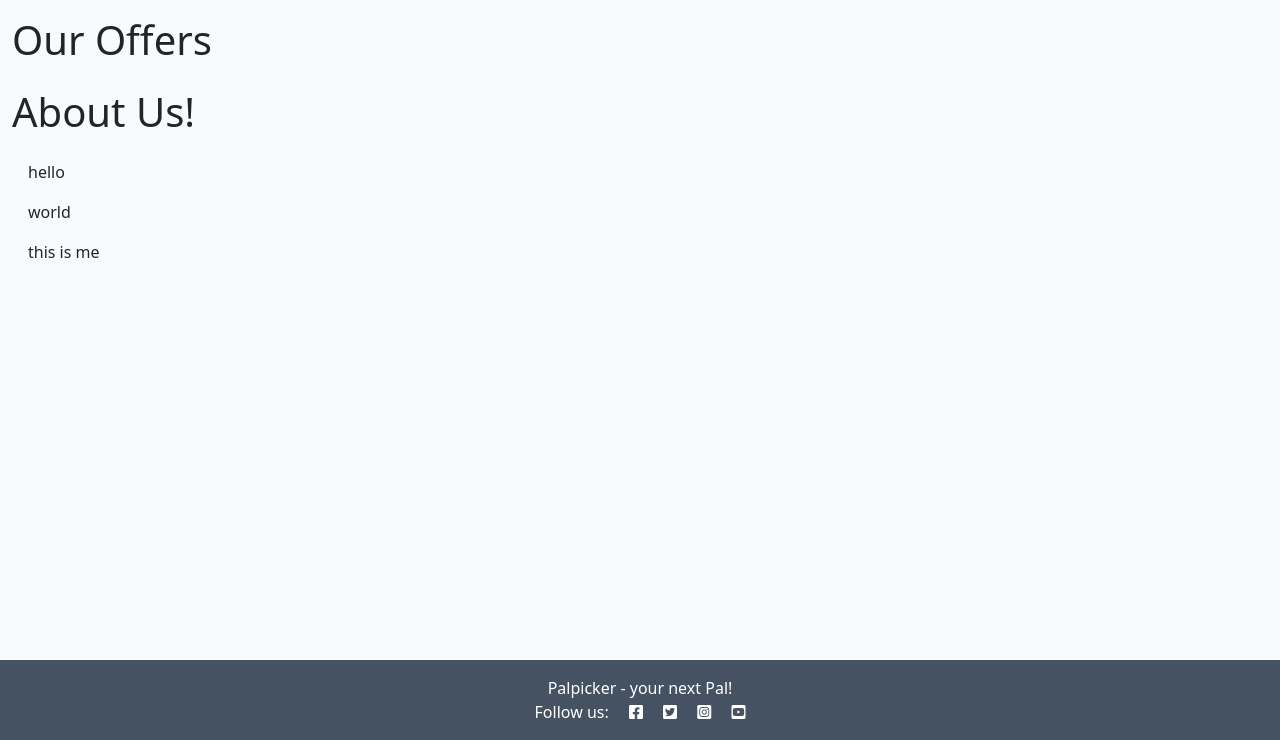
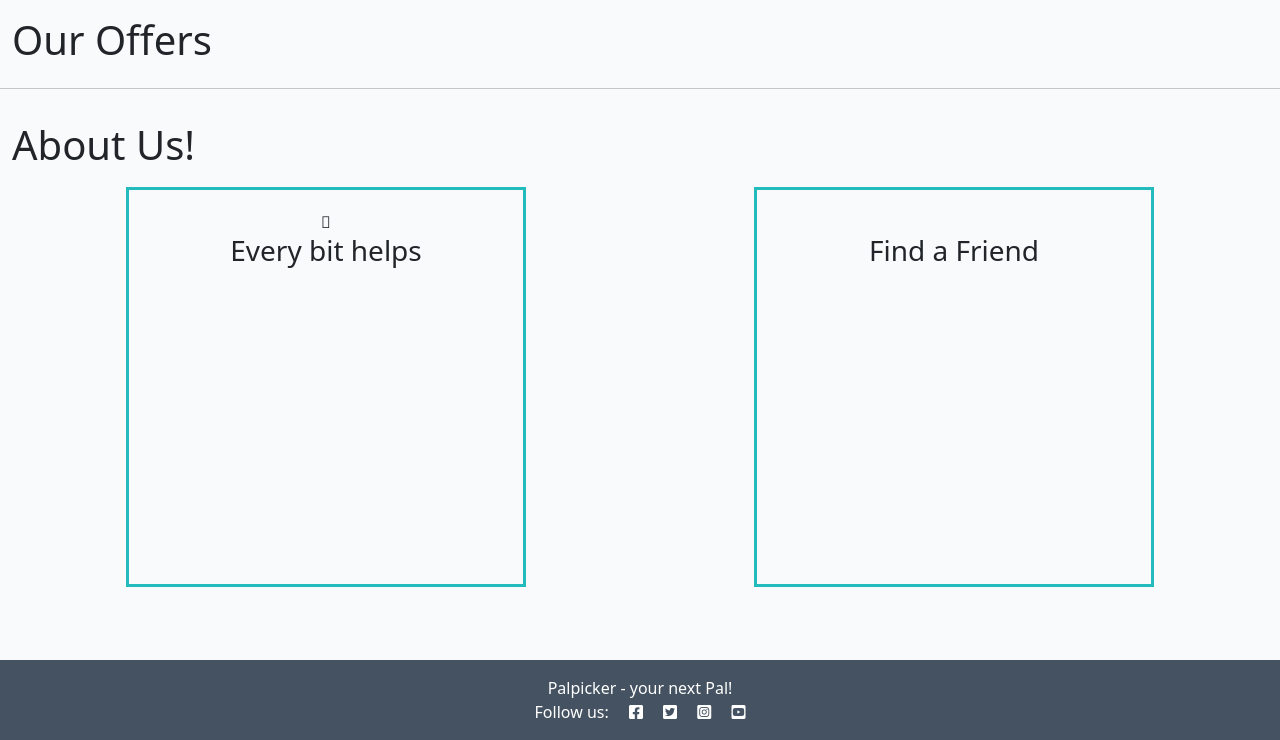
Before and after one commit to HinaKhan94/palpicker, a Django app: page / in a window 1280 px wide. Shown: the part 60-800 px from the top of the page. Run offline with Django 3.2, Linux system fonts and the light colour scheme; data that the repository does not hold is empty.

Commit message:
chore: add icons in about us section

```diff
--- a/static/css/style.css
+++ b/static/css/style.css
@@ -140,3 +140,18 @@ body {
     background: transparent;
     border: none;
 }
+
+.wrapper {
+    display: flex;
+    justify-content: space-around;
+    flex-wrap: wrap;
+}
+
+.about-us {
+    border: #23BBBB solid;
+    padding: 20px;
+    width: 400px;
+    height: 400px;
+    margin-bottom: 10px;
+    margin-top: 10px;
+}
--- a/templates/index.html
+++ b/templates/index.html
@@ -57,6 +57,7 @@
     </nav>
     {% endif %}
 </div>
+<hr>
 
 <div class="container-fluid">
     <div class="row">
@@ -65,19 +66,20 @@
         <div class="col-12 mt-3 left">
             <div class="row">
                 <h1 class="offer">About Us!</h1>
-                <div class="col-md-4">
-                    <div class="card mb-4">
-                        <div class="card-body">
-                            <div class="image-container">
-                                <p>hello</p>
-                                <p>world</p>
-                                <p>this is me </p>
-
-                            </div>
-
+                    <div class="grid text-center wrapper" style="--bs-columns: 3;">
+                        <div class="about-us">
+                            <i class="fa-solid fa-seedling"></i>
+                            <br>
+                            <h3>Every bit helps</h3>
+                            <p></p>
+                        </div>
+                        <div class="about-us">
+                            <i class="fa-solid fa-user-group"></i>
+                            <br>
+                            <h3>Find a Friend</h3>
+                            <p></p>
                         </div>
                     </div>
-                </div>
 
             </div>
         </div>
```
